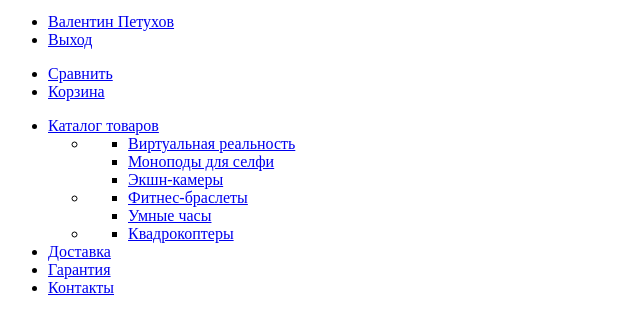
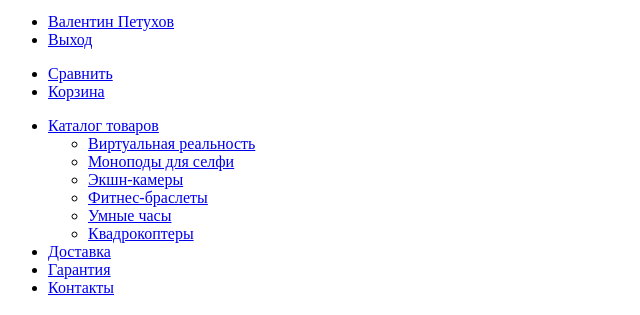
Before and after one commit to DmitryUdaltsov/74469-device, a plain HTML site: page catalog.html in a window 1280 px wide. Shown: the part 50-365 px from the top of the page, without its empty margins (0-640 px from the left). Drawn offline with Linux system fonts and the light colour scheme.

Commit message:
Внесены правки по базовой разметке

```diff
--- a/catalog.html
+++ b/catalog.html
@@ -12,7 +12,7 @@
     <div class="site-search">
         <input class="searchbox" title="search">
     </div>
-    <nav class="navigation">
+    <div class="navigation-user">
         <ul class="nav-user-list">
             <li class="nav-user-item">
                 <a href="profile.html" class="nav-header-item">Валентин Петухов</a>
@@ -21,6 +21,8 @@
                 <a href="logout.html" class="nav-header-item">Выход</a>
             </li>
         </ul>
+    </div>
+    <div class="navigation-goods">
         <ul class="nav-goods-list">
             <li class="nav-goods-list">
                 <a href="compare.html" class="nav-link">Сравнить</a>
@@ -29,39 +31,29 @@
                 <a href="cart.html" class="nav-link">Корзина</a>
             </li>
         </ul>
+    </div>
+    <nav class="navigation-site">
         <ul class="nav-site-list">
             <li class="nav-site-item">
                 <a href="catalog.html">Каталог товаров</a>
                 <ul class="nav-site-catalog-list">
                     <li class="nav-site-catalog-item">
-                        <ul class="nav-site-catalog-video-list">
-                            <li class="nav-site-catalog-video-item">
                         <a href="virtual_reality.html" class="catalog-link">Виртуальная реальность</a>
                     </li>
-                            <li class="nav-site-catalog-video-item">
+                    <li class="nav-site-catalog-item">
                         <a href="catalog.html" class="catalog-link">Моноподы для селфи</a>
                     </li>
-                            <li class="nav-site-catalog-video-item">
+                    <li class="nav-site-catalog-item">
                         <a href="action-cameras.html" class="catalog-link">Экшн-камеры</a>
                     </li>
-                        </ul>
+                    <li class="nav-site-catalog-item">
+                        <a href="fitnes-bracelet.html" class="catalog-link">Фитнес-браслеты</a>
                     </li>
                     <li class="nav-site-catalog-item">
-                        <ul class="nav-site-catalog-watch-list">
-                            <li class="nav-site-catalog-watch-item">
-                                <a href="fitnes-bracelet.html" class="catalog-link">Фитнес-браслеты</a>
-                            </li>
-                            <li class="nav-site-catalog-watch-item">
                         <a href="smart-watch.html" class="catalog-link">Умные часы</a>
                     </li>
-                        </ul>
-                    </li>
                     <li class="nav-site-catalog-item">
-                        <ul class="nav-site-catalog-fly-list">
-                            <li class="nav-site-catalog-fly-item">
                         <a href="quadrocopters.html" class="catalog-link">Квадрокоптеры</a>
-                            </li>
-                        </ul>
                     </li>
                 </ul>
             </li>
```
Also changed, not shown: index.html (+9 -17 lines). Lines whose indentation alone changed are shown as unchanged.
